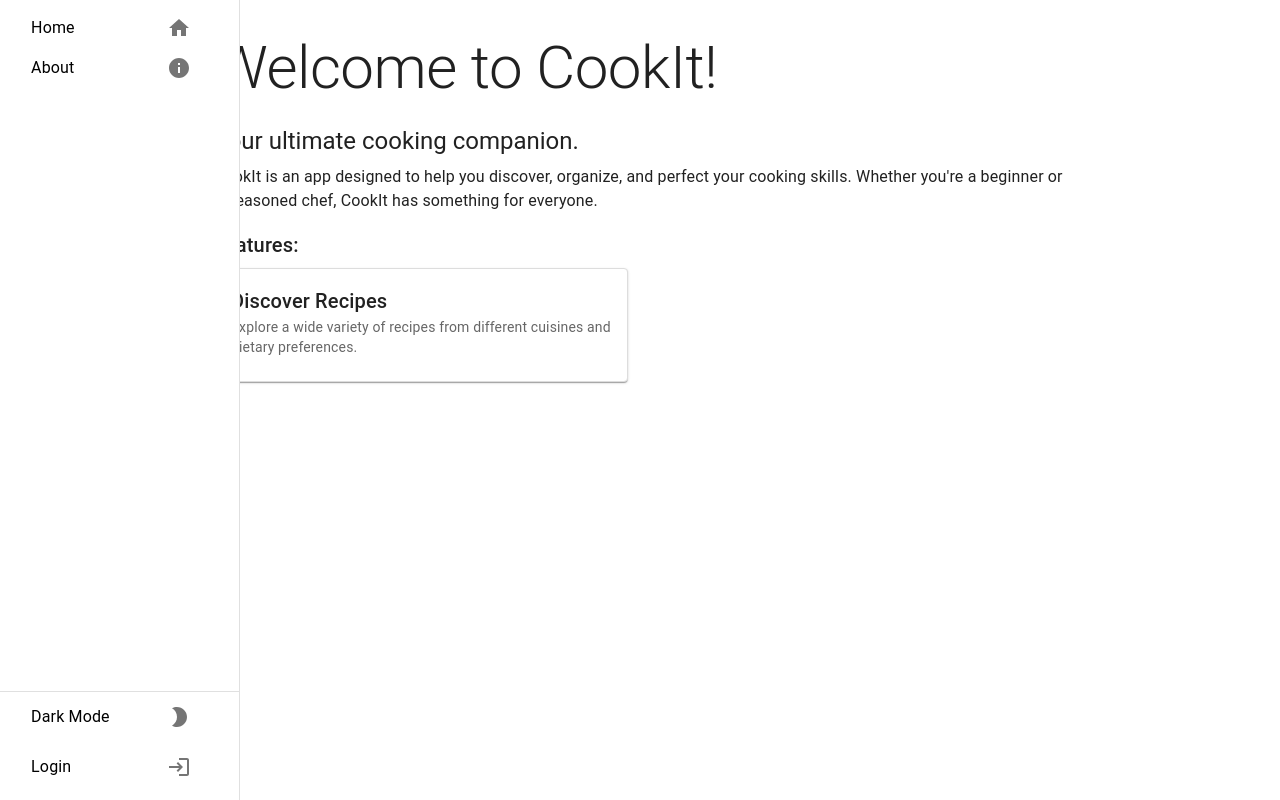
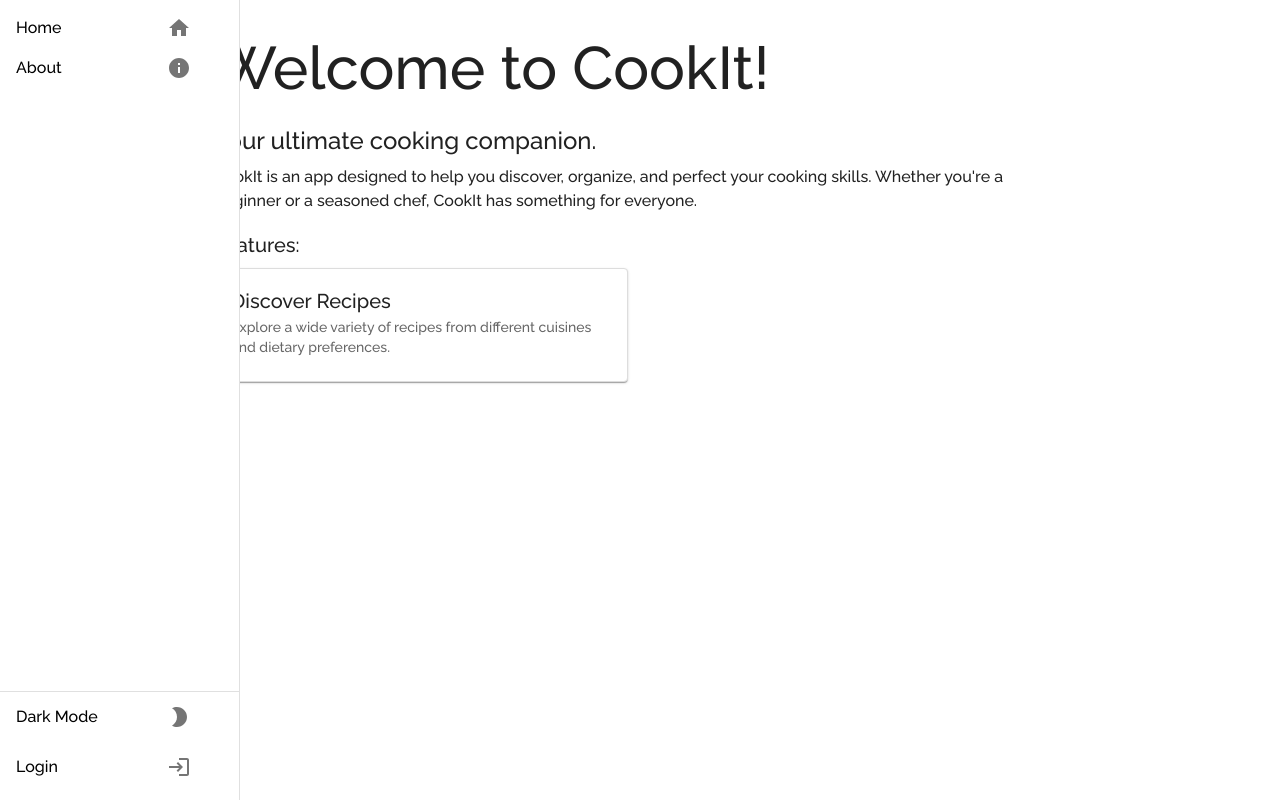
Before and after one commit to towseefhossain/cookit, a Next.js app: page / in a window 1280 px wide. Built offline with nearby package versions, Linux system fonts and the light colour scheme.

Commit message:
Fixing fonts

```diff
--- a/components/ThemeProvider.tsx
+++ b/components/ThemeProvider.tsx
@@ -25,16 +25,15 @@ const ThemeProvider: React.FC<ThemeProviderProps> = ({ children }) => {
         palette: {
             mode: darkMode ? 'dark' : 'light',
         },
+        typography: {
+            fontFamily: 'Raleway, Arial, sans-serif',
+        },
     });
-
-    const handleToggleDarkMode = () => {
-        setDarkMode(!darkMode);
-    };
 
     return (
         <MuiThemeProvider theme={theme}>
             <CssBaseline />
-            {children({ darkMode, handleToggleDarkMode })}
+            {children({ darkMode, handleToggleDarkMode: () => setDarkMode(!darkMode) })}
         </MuiThemeProvider>
     );
 };
--- a/pages/recipes/index.tsx
+++ b/pages/recipes/index.tsx
@@ -1,6 +1,5 @@
 import { useState } from 'react';
 import { useRouter } from 'next/router';
-import Layout from '../../components/Layout';
 import { recipes } from '../../utils/sample-data';
 import { TextField, Grid, Card, CardContent, CardMedia, Typography, Container } from '@mui/material';
 
--- a/styles/globals.css
+++ b/styles/globals.css
@@ -1,8 +1,11 @@
+/* Import Raleway font from Google Fonts with medium weight */
+@import url('https://fonts.googleapis.com/css2?family=Raleway:wght@500&display=swap');
+
 body {
     margin: 0;
     padding: 0;
     box-sizing: border-box;
-    font-family: 'Roboto', sans-serif;
+    font-family: 'Raleway', sans-serif;
 }
 
 .light-mode body {
@@ -41,15 +44,6 @@ body {
     overflow: hidden;
 }
 
-.MuiListItemText-root {
-    opacity: 0;
-    transition: opacity 0.3s;
-}
-
-.MuiDrawer-paper:hover .MuiListItemText-root {
-    opacity: 1;
-}
-
 .menu-item {
     height: 5vh;
     /* Adjust the height as needed */
@@ -60,6 +54,8 @@ body {
     cursor: pointer;
     background-color: transparent;
     border: none;
+    font-family: 'Raleway', sans-serif;
+    /* Apply Raleway font */
 }
 
 .menu-item:hover {
@@ -76,15 +72,17 @@ body {
 }
 
 .menu-item-text {
-    transition: opacity 0.3s ease-in-out, transform 0.3s ease-in-out;
+    transition: opacity 0.3s ease-in, transform 0.3s ease-in-out;
     opacity: 0;
     transform: translateX(-20px);
+    font-family: 'Raleway', sans-serif;
+    /* Apply Raleway font */
 }
 
 .drawer-open .menu-item-text {
     opacity: 1;
-    transform: translateX(10%);
-    transition-delay: 0.2s;
+    transform: translateX(0);
+    transition-delay: 0.3s;
     /* Delay to match the drawer transition */
 }
 
```
Also changed, not shown: pages/recipes/[recipeId].tsx (+4 -5 lines). Lines whose indentation alone changed are shown as unchanged.
